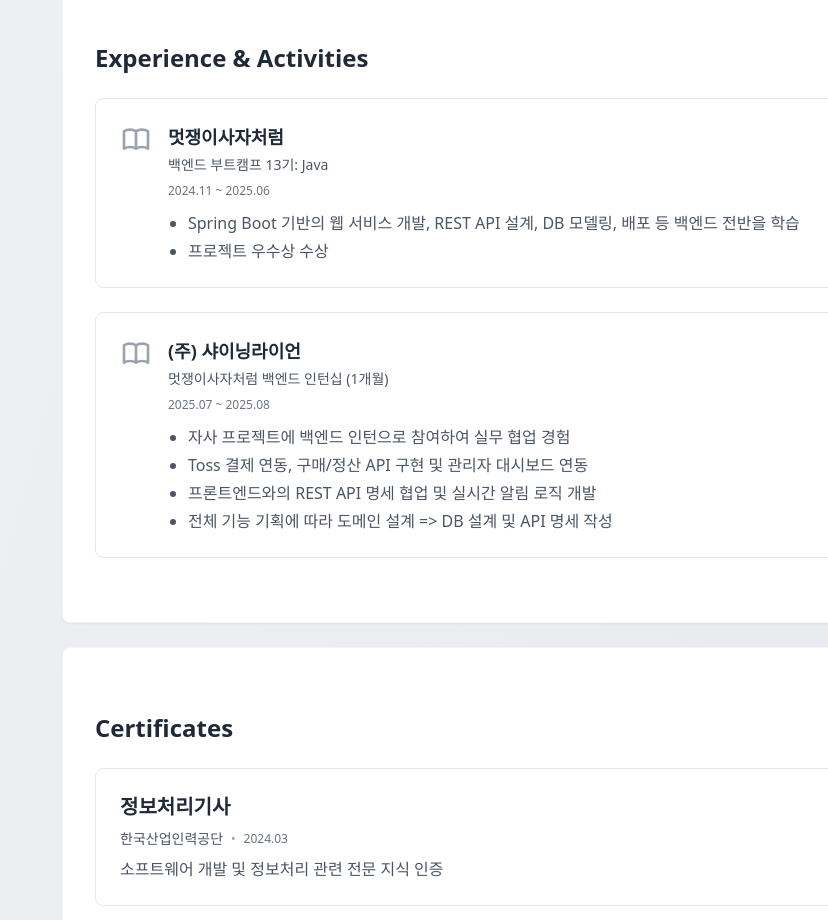
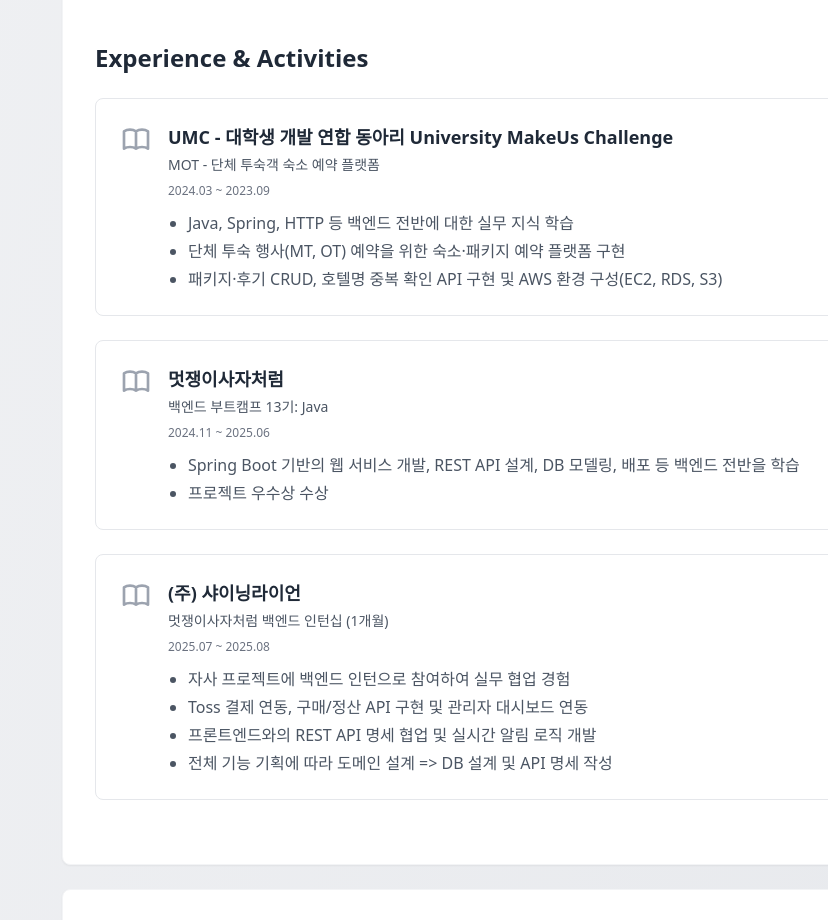
Before and after one commit to treejh/portfolio, a Next.js app: page / in a window 1280 px wide. Shown: the part 1580-2500 px from the top of the page, without its empty margins (452-1280 px from the left). Built offline with nearby package versions, Linux system fonts and the light colour scheme.

Commit message:
umc 추가

```diff
--- a/src/components/Experience.tsx
+++ b/src/components/Experience.tsx
@@ -1,5 +1,30 @@
 export default function Experience() {
   const experiences = [
+    {
+      title: "UMC - 대학생 개발 연합 동아리 University MakeUs Challenge",
+      subtitle: "MOT - 단체 투숙객 숙소 예약 플랫폼",
+      period: "2024.03 ~ 2023.09",
+      description: [
+        "Java, Spring, HTTP 등 백엔드 전반에 대한 실무 지식 학습",
+        "단체 투숙 행사(MT, OT) 예약을 위한 숙소·패키지 예약 플랫폼 구현",
+        "패키지·후기 CRUD, 호텔명 중복 확인 API 구현 및 AWS 환경 구성(EC2, RDS, S3)",
+      ],
+      icon: (
+        <svg
+          className="w-8 h-8 text-gray-400"
+          fill="none"
+          viewBox="0 0 24 24"
+          stroke="currentColor"
+        >
+          <path
+            strokeLinecap="round"
+            strokeLinejoin="round"
+            strokeWidth={2}
+            d="M12 6.253v13m0-13C10.832 5.477 9.246 5 7.5 5S4.168 5.477 3 6.253v13C4.168 18.477 5.754 18 7.5 18s3.332.477 4.5 1.253m0-13C13.168 5.477 14.754 5 16.5 5c1.747 0 3.332.477 4.5 1.253v13C19.832 18.477 18.247 18 16.5 18c-1.746 0-3.332.477-4.5 1.253"
+          />
+        </svg>
+      ),
+    },
     {
       title: "멋쟁이사자처럼",
       subtitle: "백엔드 부트캠프 13기: Java",
```
